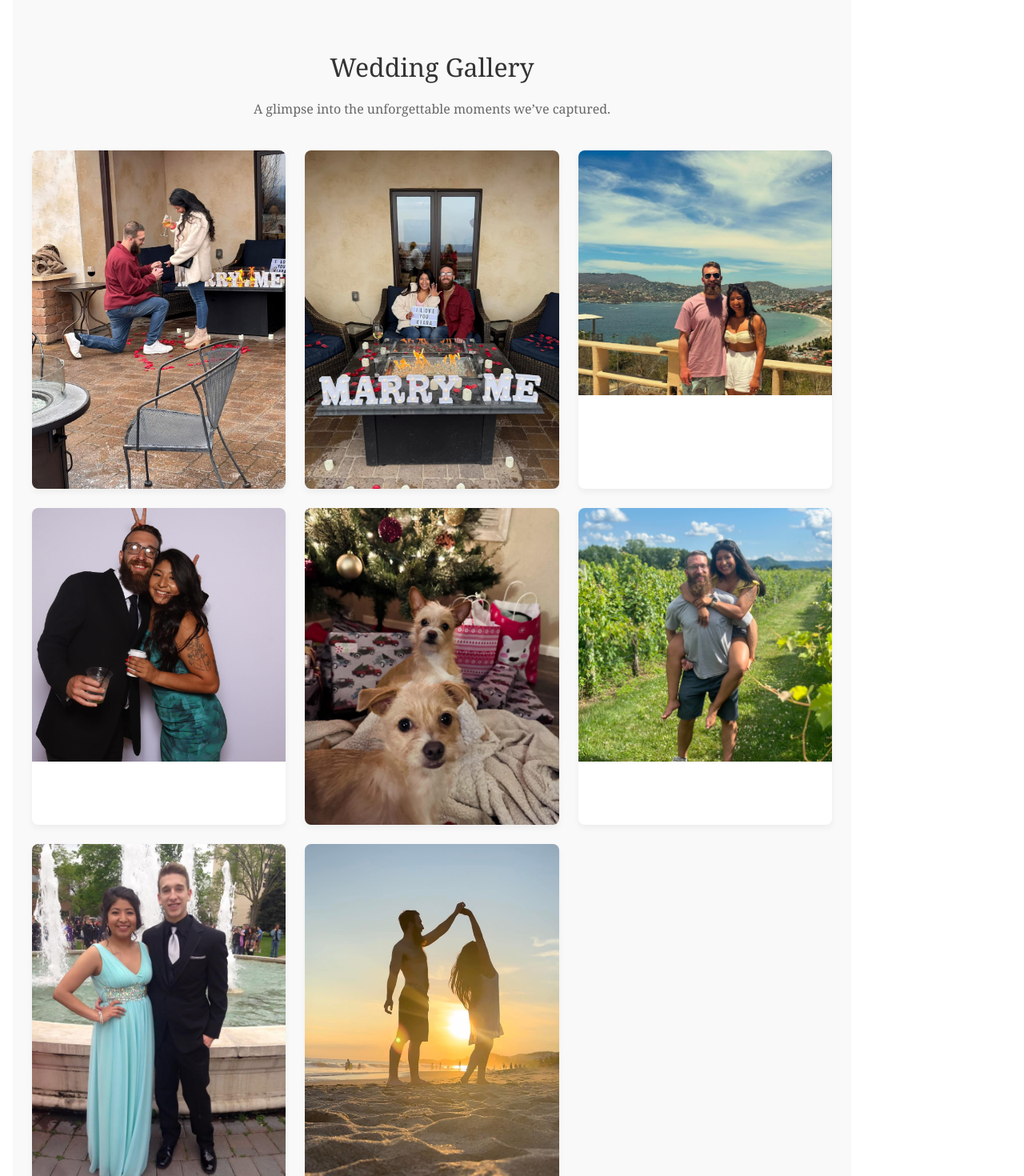
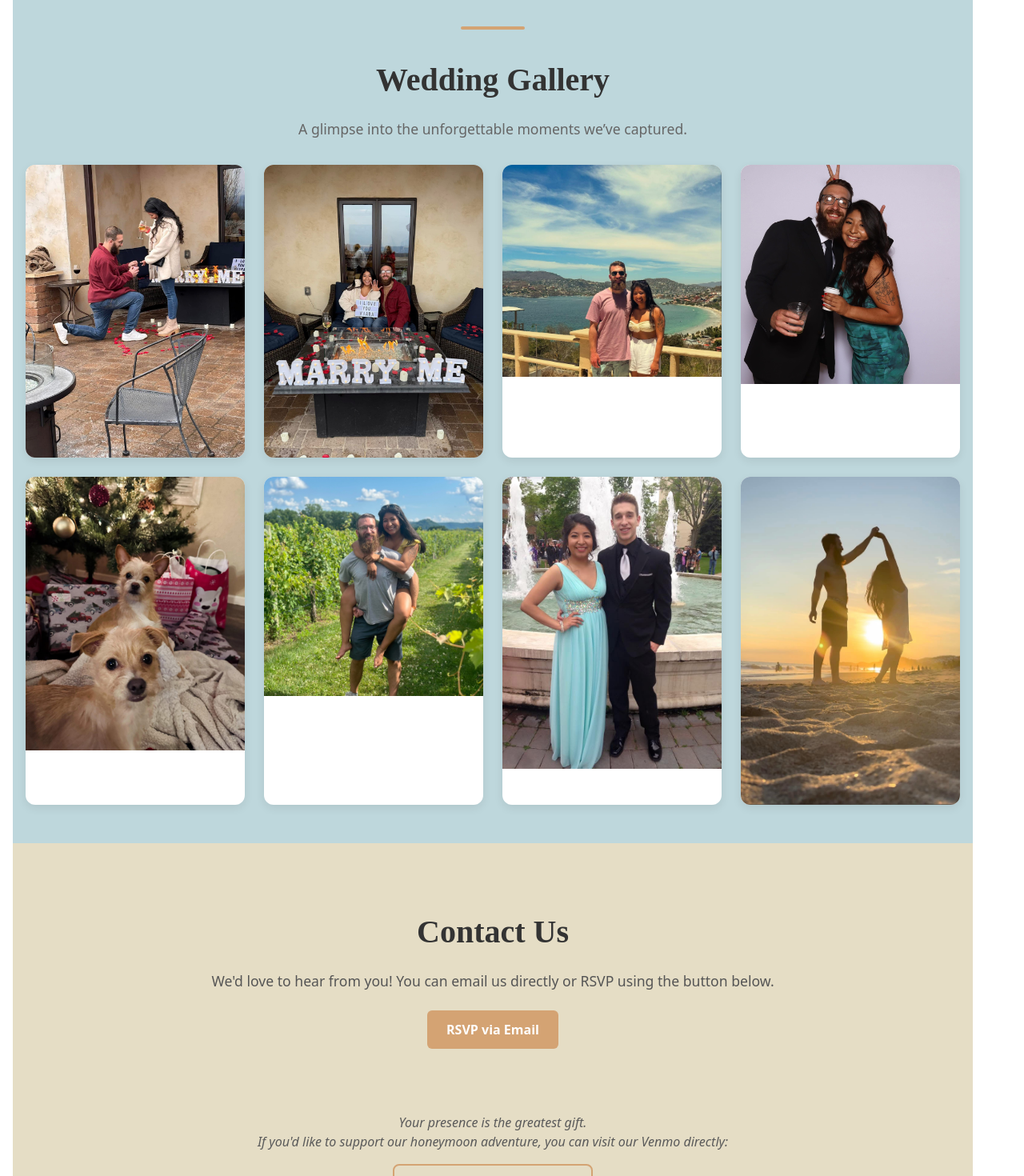
Before and after one commit to ElvisRivera21/ixtapaRepo, a React (Vite) app: page / in a window 1280 px wide. Shown: the part 480-1950 px from the top of the page at 80% size. Built offline with nearby package versions, Linux system fonts and the light colour scheme.

Commit message:
Update color sceme

```diff
--- /dev/null
+++ b/src/components/Contact.css
@@ -0,0 +1,58 @@
+.contact-section {
+    padding: 3rem 1rem;
+    text-align: center;
+    background-color: #E5DDC5;
+}
+
+.contact-title {
+    font-family: 'Playfair Display', serif;
+    font-size: 2.5rem;
+    margin-bottom: 1rem;
+    color: #333;
+}
+
+.contact-text {
+    margin-bottom: 1.5rem;
+    font-size: 1.1rem;
+    color: #555;
+}
+
+.contact-button {
+    display: inline-block;
+    padding: 0.75rem 1.5rem;
+    background-color: #d4a373;
+    color: #fff;
+    text-decoration: none;
+    border-radius: 6px;
+    font-weight: bold;
+    transition: background-color 0.3s ease;
+    margin-bottom: 2rem;
+}
+
+.contact-button:hover {
+    background-color: #c58e5b;
+}
+
+.honeymoon-message {
+    margin-top: 3rem;
+    font-style: italic;
+    font-size: 1rem;
+    color: #5a5a5a;
+    margin-bottom: 1rem;
+}
+
+.venmo-link {
+    display: inline-block;
+    padding: 0.6rem 1.2rem;
+    border: 2px solid #d4a373;
+    border-radius: 8px;
+    text-decoration: none;
+    color: #d4a373;
+    font-weight: bold;
+    transition: background-color 0.3s ease, color 0.3s ease;
+}
+
+.venmo-link:hover {
+    background-color: #d4a373;
+    color: #fff;
+}
--- a/src/components/Contact.jsx
+++ b/src/components/Contact.jsx
@@ -1,4 +1,5 @@
 import React from 'react';
+import './Contact.css';
 
 function Contact() {
     const emailAddress = 'kiarariver11@yahoo.com';
@@ -10,34 +11,20 @@ function Contact() {
     const mailtoLink = `mailto:${emailAddress}?subject=${subject}&body=${body}`;
 
     return (
-        <section id="contact" style={{ padding: '2rem', textAlign: 'center', backgroundColor: '#fefcfb' }}>
-            <h2 style={{ fontFamily: 'Playfair Display, serif', fontSize: '2rem', marginBottom: '1rem' }}>
-                Contact Us
-            </h2>
-            <p style={{ marginBottom: '1.5rem', fontSize: '1.1rem' }}>
+        <section id="contact" className="contact-section">
+            <h2 className="contact-title">Contact Us</h2>
+            <p className="contact-text">
                 We'd love to hear from you! You can email us directly or RSVP using the button below.
             </p>
             <a
                 href={mailtoLink}
-                style={{
-                    display: 'inline-block',
-                    padding: '0.75rem 1.5rem',
-                    backgroundColor: '#d4a373',
-                    color: '#fff',
-                    textDecoration: 'none',
-                    borderRadius: '6px',
-                    fontWeight: 'bold',
-                    transition: 'background-color 0.3s ease',
-                    marginBottom: '2rem'
-                }}
-                onMouseOver={e => e.target.style.backgroundColor = '#c58e5b'}
-                onMouseOut={e => e.target.style.backgroundColor = '#d4a373'}
+                className="contact-button"
             >
                 RSVP via Email
             </a>
 
-            <div style={{ marginTop: '3rem' }}>
-                <p style={{ fontStyle: 'italic', fontSize: '1rem', color: '#5a5a5a', marginBottom: '1rem' }}>
+            <div>
+                <p className="honeymoon-message">
                     Your presence is the greatest gift. <br />
                     If you'd like to support our honeymoon adventure, you can visit our Venmo directly:
                 </p>
@@ -45,24 +32,7 @@ function Contact() {
                     href="https://venmo.com/Kiaaararivera"
                     target="_blank"
                     rel="noopener noreferrer"
-                    style={{
-                        display: 'inline-block',
-                        padding: '0.6rem 1.2rem',
-                        border: '2px solid #d4a373',
-                        borderRadius: '8px',
-                        textDecoration: 'none',
-                        color: '#d4a373',
-                        fontWeight: 'bold',
-                        transition: 'background-color 0.3s ease, color 0.3s ease'
-                    }}
-                    onMouseOver={e => {
-                        e.target.style.backgroundColor = '#d4a373';
-                        e.target.style.color = '#fff';
-                    }}
-                    onMouseOut={e => {
-                        e.target.style.backgroundColor = 'transparent';
-                        e.target.style.color = '#d4a373';
-                    }}
+                    className="venmo-link"
                 >
                     @Kiaaararivera on Venmo
                 </a>
--- /dev/null
+++ b/src/components/Footer.css
@@ -0,0 +1,37 @@
+.footer {
+    background-color: #E5DDC5;
+    color: #fff;
+    padding: 2rem 1rem;
+    text-align: center;
+    font-family: 'Lato', sans-serif;
+}
+
+.footer-logo {
+    font-family: 'Playfair Display', serif;
+    font-size: 1.5rem;
+    color: #d4a373;
+    margin-bottom: 0.5rem;
+    display: inline-block;
+}
+
+.footer-links {
+    margin: 1rem 0;
+}
+
+.footer-links a {
+    color: #fff;
+    margin: 0 1rem;
+    text-decoration: none;
+    font-weight: 500;
+    transition: color 0.3s ease;
+}
+
+.footer-links a:hover {
+    color: #d4a373;
+}
+
+.footer-note {
+    font-size: 0.9rem;
+    color: #aaa;
+    margin-top: 1.5rem;
+}
--- a/src/components/Footer.jsx
+++ b/src/components/Footer.jsx
@@ -1,5 +1,5 @@
 import React from 'react';
-
+import './Footer.css';
 function Footer() {
     return (
         <footer style={{ textAlign: 'center', padding: '1.5rem', backgroundColor: '#', marginTop: '2rem' }}>
--- a/src/components/Header.css
+++ b/src/components/Header.css
@@ -28,7 +28,7 @@ nav a:hover {
     justify-content: center;
     gap: 2rem;
     padding: 1.25rem;
-    background-color: white;
+    background-color: #B3C8CF;
     font-family: 'Georgia', serif;
     border-bottom: 1px solid #ddd;
     position: sticky;
--- a/src/components/Services.css
+++ b/src/components/Services.css
@@ -1,45 +1,44 @@
 .gallery-section {
-    padding: 3rem 1.5rem;
-    background-color: #f9f9f9;
-    font-family: 'Georgia', serif;
+    padding: 3rem 1rem;
+    background-color: #BED7DC;
     text-align: center;
 }
 
+.gallery-divider {
+    width: 80px;
+    height: 4px;
+    background-color: #d4a373;
+    margin: 0 auto 1.5rem;
+    border-radius: 2px;
+}
+
 .gallery-title {
-    font-size: 2rem;
-    font-weight: 500;
+    font-family: 'Playfair Display', serif;
+    font-size: 2.5rem;
+    margin-bottom: 0.5rem;
     color: #333;
-    margin-bottom: 0.5rem;
 }
 
 .gallery-subtext {
-    font-size: 1rem;
-    font-family: 'Georgia', serif;
+    font-size: 1.1rem;
     color: #666;
-    margin-bottom: 2.5rem;
-    max-width: 650px;
-    margin-left: auto;
-    margin-right: auto;
+    margin-bottom: 2rem;
 }
 
 .gallery-grid {
     display: grid;
     grid-template-columns: repeat(auto-fit, minmax(250px, 1fr));
     gap: 1.5rem;
-    max-width: 1000px;
+    max-width: 1200px;
     margin: 0 auto;
 }
 
 .gallery-card {
-    background-color: white;
-    border-radius: 8px;
+    background: #fff;
+    border-radius: 12px;
     overflow: hidden;
-    box-shadow: 0 4px 8px rgba(0, 0, 0, 0.05);
+    box-shadow: 0 4px 12px rgba(0, 0, 0, 0.08);
     transition: transform 0.3s ease;
-}
-
-.gallery-card:hover {
-    transform: scale(1.02);
 }
 
 .gallery-card img {
@@ -47,3 +46,7 @@
     height: auto;
     display: block;
 }
+
+.gallery-card:hover {
+    transform: scale(1.02);
+}
--- a/src/components/Services.jsx
+++ b/src/components/Services.jsx
@@ -11,23 +11,21 @@ function Services() {
         { image: 'src/assets/Photos/JK6.JPG' },
         { image: 'src/assets/Photos/JK7.JPG' },
         { image: 'src/assets/Photos/JK8.JPG' },
-        { image: '' }, // optional placeholder or remove
     ];
 
     return (
         <section id="gallery" className="gallery-section">
+            <div className="gallery-divider"></div>
             <h2 className="gallery-title">Wedding Gallery</h2>
             <p className="gallery-subtext">
                 A glimpse into the unforgettable moments we’ve captured.
             </p>
             <div className="gallery-grid">
-                {galleryItems
-                    .filter(item => item.image) // Skip empty images
-                    .map((item, index) => (
-                        <div key={index} className="gallery-card">
-                            <img src={item.image} alt={`Gallery image ${index + 1}`} />
-                        </div>
-                    ))}
+                {galleryItems.map((item, index) => (
+                    <div key={index} className="gallery-card">
+                        <img src={item.image} alt={`Gallery image ${index + 1}`} />
+                    </div>
+                ))}
             </div>
         </section>
     );
```
